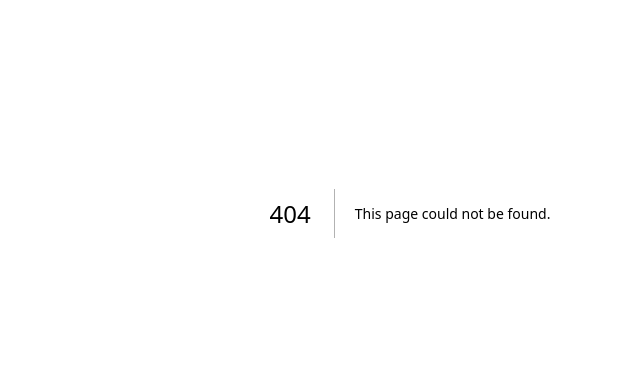
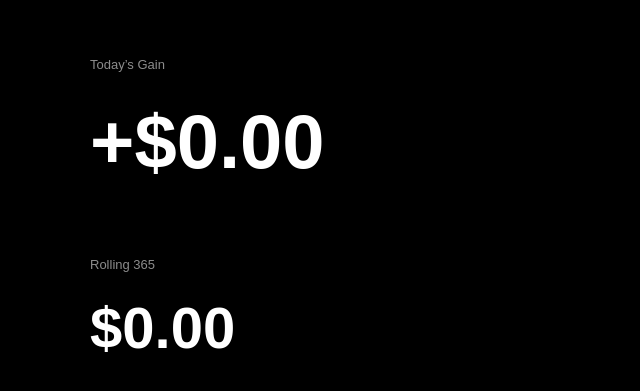
Before and after one commit to dptcoffee/Outflo, a Next.js app: page /state in a window 1280 px wide. Before the commit this address had no page. Shown: the part 187-578 px from the top of the page, without its empty margins (230-870 px from the left). Built offline with nearby package versions, Linux system fonts and the light colour scheme.

Commit message:
Add state page and link entry to it

```diff
--- a/app/page.tsx
+++ b/app/page.tsx
@@ -1,11 +1,19 @@
+import Link from "next/link";
 import Image from "next/image";
 
 export default function Home() {
   return (
+    <Link
+      href="/state"
+      style={{
+        display: "block",
+        minHeight: "100vh",
+        backgroundColor: "black",
+      }}
+    >
       <main
         style={{
           minHeight: "100vh",
-        backgroundColor: "black",
           display: "flex",
           alignItems: "center",
           justifyContent: "center",
@@ -19,5 +27,6 @@ export default function Home() {
           priority
         />
       </main>
+    </Link>
   );
 }
--- /dev/null
+++ b/app/state/page.tsx
@@ -0,0 +1,51 @@
+// app/state/page.tsx
+export default function State()  {
+  return (
+    <main
+      style={{
+        minHeight: "100vh",
+        backgroundColor: "black",
+        color: "white",
+        display: "grid",
+        placeItems: "center",
+        padding: "max(24px, 6vh) 24px",
+      }}
+    >
+      <section
+        style={{
+          width: "min(640px, 92vw)",
+          display: "grid",
+          rowGap: "clamp(44px, 7vh, 72px)",
+        }}
+      >
+        {/* Number 1 */}
+        <div style={{ display: "grid", rowGap: 10 }}>
+          <div style={{ fontSize: 13, opacity: 0.55 }}>Today’s Gain</div>
+          <div
+            style={{
+              fontSize: "clamp(52px, 7vw, 76px)",
+              fontWeight: 700,
+              fontVariantNumeric: "tabular-nums",
+            }}
+          >
+            +$0.00
+          </div>
+        </div>
+
+        {/* Number 2 */}
+        <div style={{ display: "grid", rowGap: 10 }}>
+          <div style={{ fontSize: 13, opacity: 0.55 }}>Rolling 365</div>
+          <div
+            style={{
+              fontSize: "clamp(40px, 5.5vw, 58px)",
+              fontWeight: 600,
+              fontVariantNumeric: "tabular-nums",
+            }}
+          >
+            $0.00
+          </div>
+        </div>
+      </section>
+    </main>
+  );
+}
```
Lines whose indentation alone changed are shown as unchanged.
